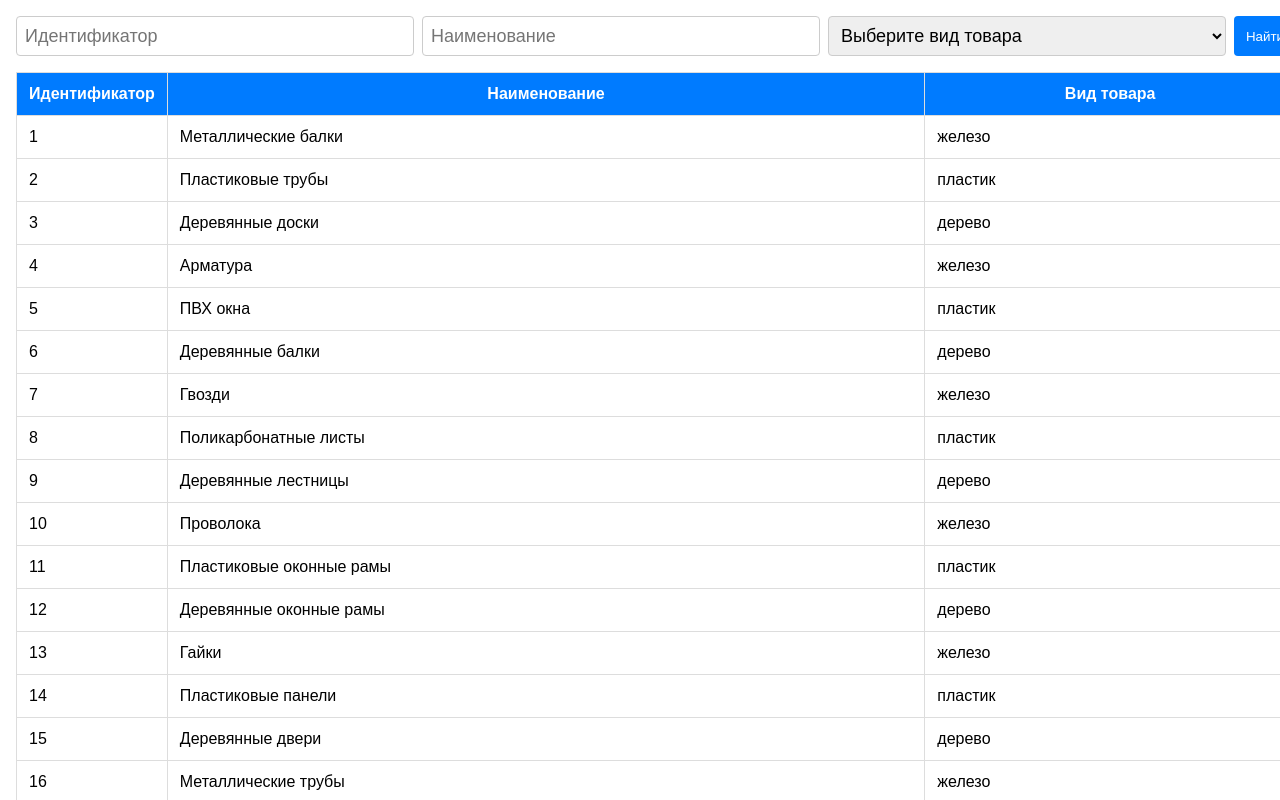
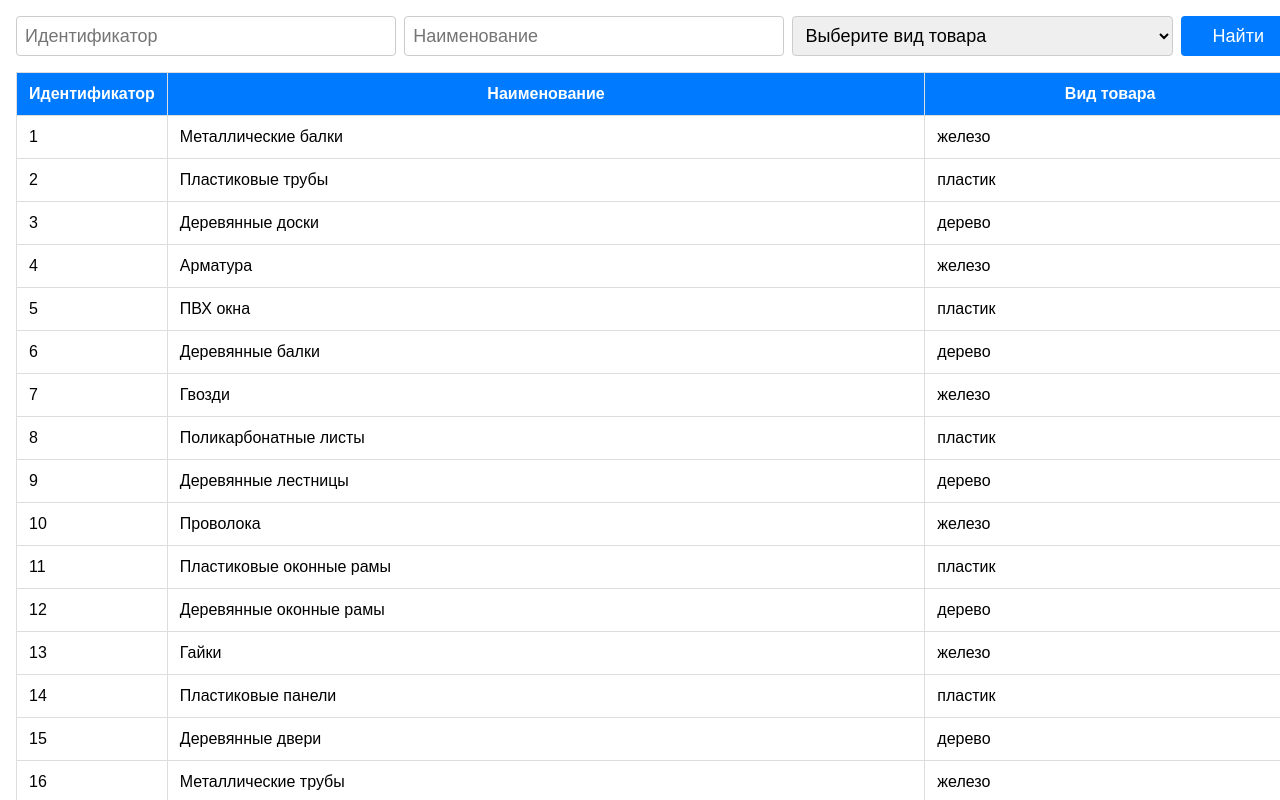
Before and after one commit to TULENp/ConstructionStore, a React (Vite) app: page / in a window 1280 px wide. Shown: the top 800 px of the page. Built offline with nearby package versions, Linux system fonts and the light colour scheme.

Commit message:
Fix button

```diff
--- a/src/components/SearchBar/SearchBar.module.css
+++ b/src/components/SearchBar/SearchBar.module.css
@@ -15,11 +15,12 @@
 }
 
 .searchButton {
-    padding: 8px 12px;
+    padding: 8px 32px;
     background-color: #007bff;
     color: #fff;
     border: none;
     border-radius: 4px;
+    font-size: large;
     cursor: pointer;
 }
 
```
